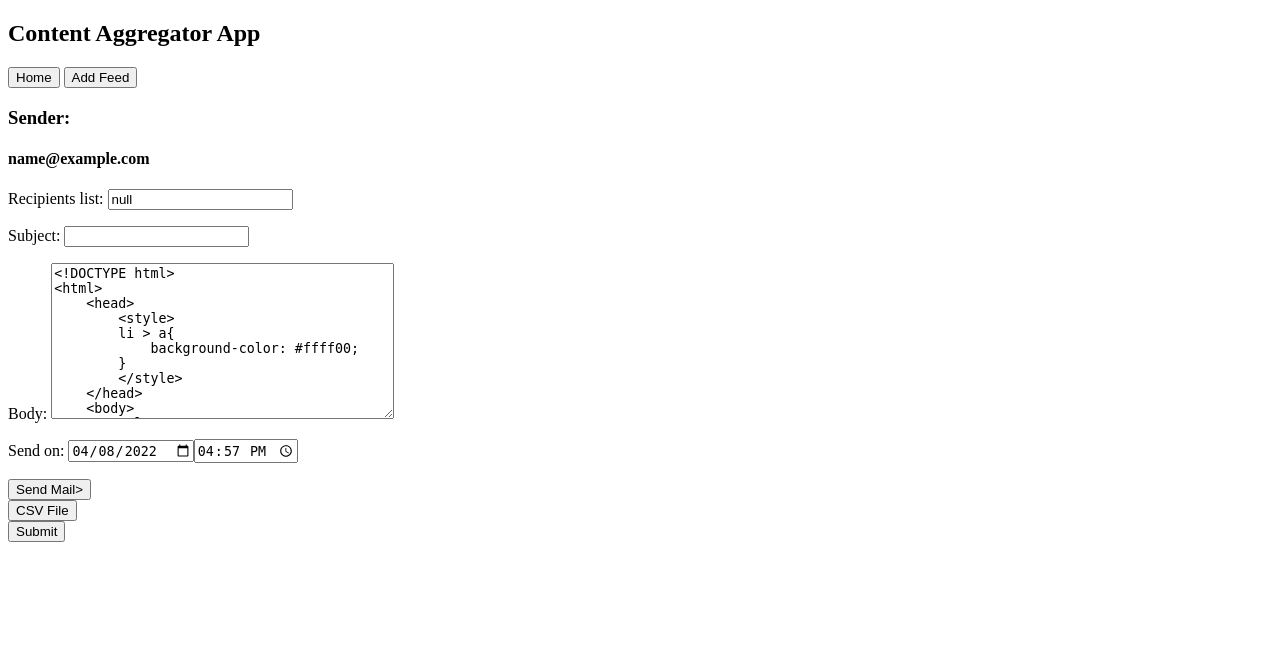
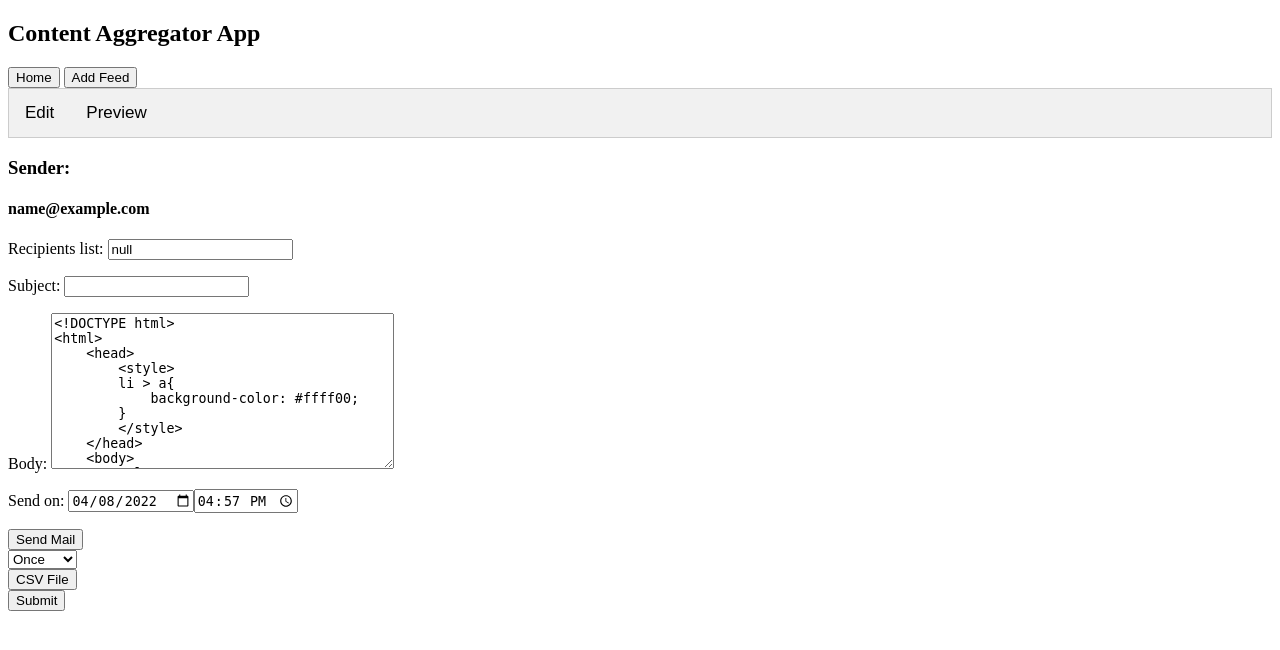
Before and after one commit to GorMeet/capes, a Django app: page /mail/ in a window 1280 px wide. Shown: the top 650 px of the page. Run offline with Django 4.2, Linux system fonts and the light colour scheme; the visitor is signed in with stand-in values (Sample User, id 1); some libraries are stand-ins or nearby versions.

Commit message:
added mail body preview html

```diff
--- a/mail/forms.py
+++ b/mail/forms.py
@@ -28,4 +28,7 @@ class MailForm(forms.ModelForm):
                 }
             ),
             "send_on": MinimalSplitDateTimeMultiWidget(),
+            "schedule_type": forms.ChoiceField(
+                choices=(("once", "Once"), ("Weekly", "weekly"), ("monthly", "Monthly"))
+            ),
         }
--- a/static/style.css
+++ b/static/style.css
@@ -148,3 +148,35 @@
     border-bottom-right-radius: 10px;
     overflow: hidden;
   }
+
+.tab {
+  overflow: hidden;
+  border: 1px solid #ccc;
+  background-color: #f1f1f1;
+}
+
+.tab button {
+  background-color: inherit;
+  float: left;
+  border: none;
+  outline: none;
+  cursor: pointer;
+  padding: 14px 16px;
+  transition: 0.3s;
+  font-size: 17px;
+}
+
+.tab button:hover {
+  background-color: #ddd;
+}
+
+.tab button.active {
+  background-color: #ccc;
+}
+
+.tabcontent {
+  display: none;
+  padding: 6px 12px;
+  border: 1px solid #ccc;
+  border-top: none;
+}
--- a/templates/mail/add.html
+++ b/templates/mail/add.html
@@ -1,7 +1,12 @@
 {% extends "base.html" %}
 {% block body %}
 {% load static %}
+<script src="https://ajax.googleapis.com/ajax/libs/jquery/1.9.1/jquery.min.js"></script>
 
+   <div class="tab">
+      <button class="tablinks" onclick="openCity(event, 'id-body')">Edit</button>
+      <button class="tablinks" onclick="openCity(event, 'Preview')">Preview</button>
+   </div>
 <div id="sender">
    <h3 >Sender:</h3>
    <h4 id="email-sender">{{ request.user.email }}</h4>
@@ -10,17 +15,27 @@
    <form method="POST" enctype="multipart/form-data" action='.'>
       {% csrf_token %}
       {{form.as_p}}
-
-				<button id="send" onclick="sendmail()" >Send Mail></button>
+      <div id="Preview" class="tabcontent" align="right">
+         <h2>Preview</h2>
+         <div class="mail-preview">
+            <p id="mail-content"></p>
+         </div>
+      </div>
+      <button id="send" onclick="sendmail()" >Send Mail</button>
    </form>
-
+   <form>
+      <select name="schedule">
+         <option value="once">Once</option>
+         <option value="weekly">Weekly</option>
+         <option value="monthly">Monthly</option>
+      </select>
+   </form>
    <form id="myForm">
       <input type="file" id="csvFile" accept=".csv" hidden="hidden" />
       <button type="button" id="csvfile">CSV File</button>
       <div class = 'hem'>
          <input type="submit" value="Submit" id='subcsv'/>
       </div>
-
    </form>
    <script>
       const myForm = document.getElementById("myForm");
@@ -55,12 +70,44 @@
           customTxt.innerHTML = "No file chosen, yet.";
         }
       });
-
          function sendmail(){
              alert("Mail successfully scheduled");
          }
 
+             $(document).ready(function(){
+                         $(".form-control > textarea").each(function(){
+                                     var content = $(this).text()
+                                     $(this).html(content)
+                         })
+             var contentvalue = $("#id_body")
+             $("#mail-content").html(contentvalue.val())
+
+             function changePreview(value){
+                 var content = value
+                 $("#mail-content").html(content)
+             }
+
+             contentvalue.keyup(function(){
+                     var newBody = $(this).val()
+                     newBody = marked(newBody)
+                     changePreview(newBody)
+             });
+
+             })
+      function openCity(evt, cityName) {
+       var i, tabcontent, tablinks;
+       tabcontent = document.getElementsByClassName("tabcontent");
+       for (i = 0; i < tabcontent.length; i++) {
+         tabcontent[i].style.display = "none";
+       }
+       tablinks = document.getElementsByClassName("tablinks");
+       for (i = 0; i < tablinks.length; i++) {
+         tablinks[i].className = tablinks[i].className.replace(" active", "");
+       }
+       document.getElementById(cityName).style.display = "block";
+       evt.currentTarget.className += " active";
+      }
+
    </script>
-
 </div>
 {% endblock body %}
```
Lines whose indentation alone changed are shown as unchanged.
